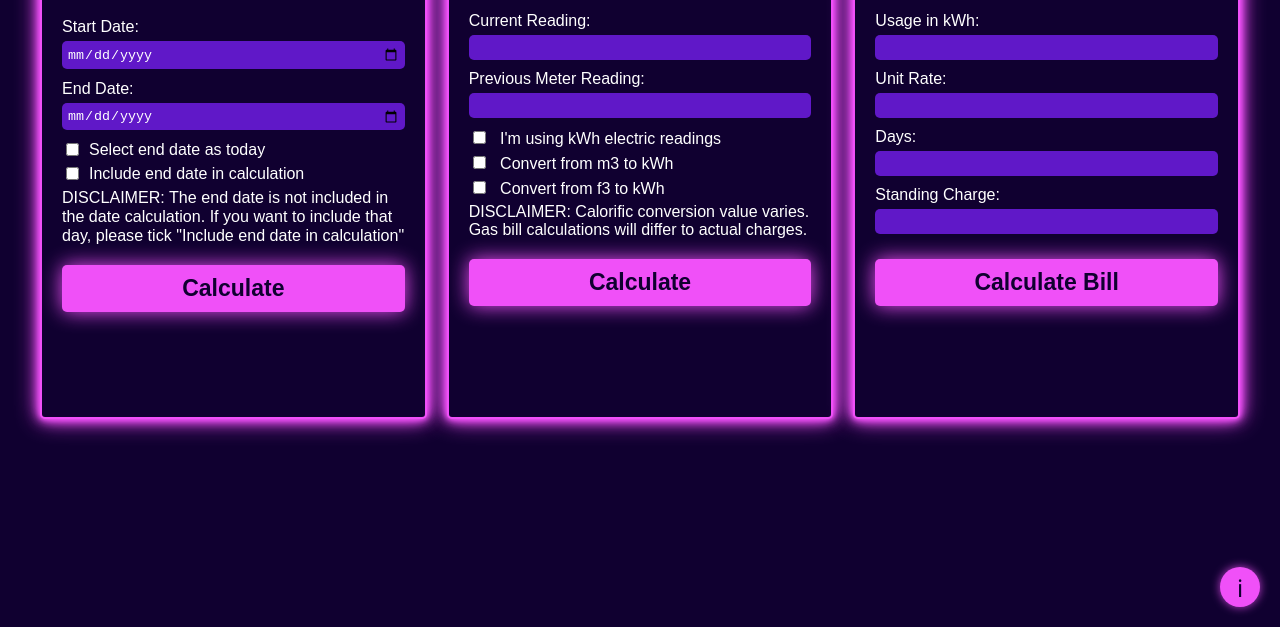
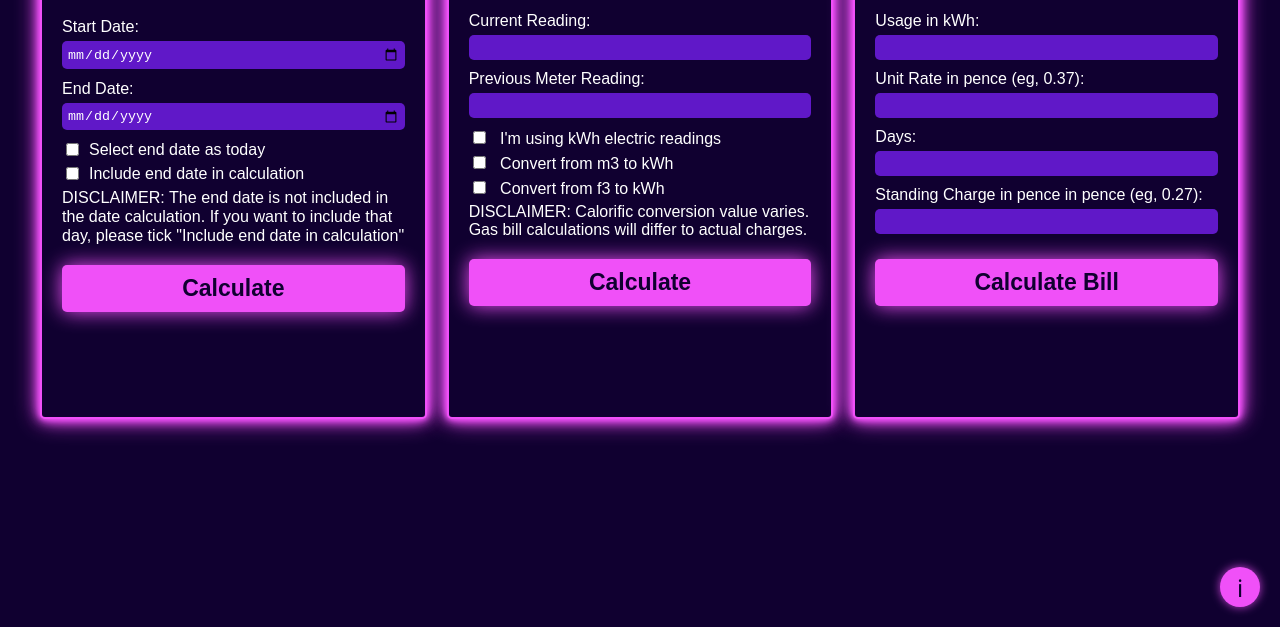
Before and after one commit to GinnyG1/calculate_bill.github.io, a plain HTML site: page index.html in a window 1280 px wide. Shown: the part 173-800 px from the top of the page. Drawn offline with Linux system fonts and the light colour scheme.

Commit message:
Update index.html

```diff
--- a/index.html
+++ b/index.html
@@ -61,12 +61,12 @@
     <label for="usage">Usage in kWh:</label>
     <input type="number" id="usage">
 
-    <label for="unit-rate">Unit Rate:</label>
+    <label for="unit-rate">Unit Rate in pence (eg, 0.37):</label>
     <input type="number" id="unit-rate">
 
     <label for="days">Days:</label>
     <input type="number" id="days">
-    <label for="standing-charge">Standing Charge:</label>
+    <label for="standing-charge">Standing Charge in pence in pence (eg, 0.27):</label>
     <input type="number" id="standing-charge">
     <button onclick="calculateBill()">Calculate Bill</button>
     <p id="bill-result"></p>
```
